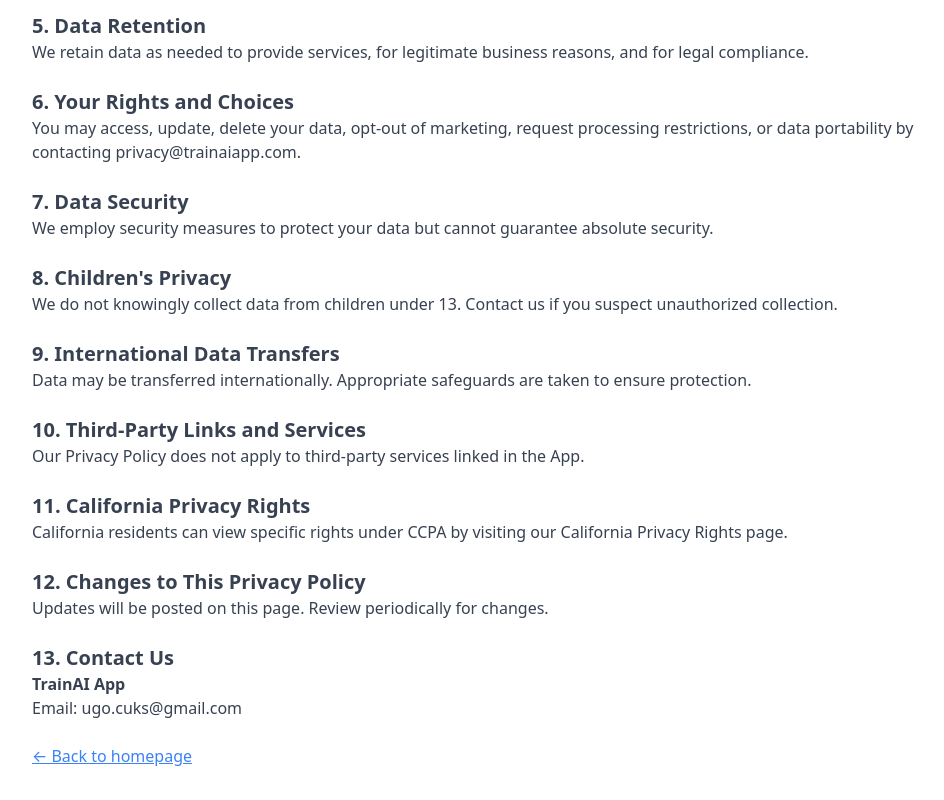
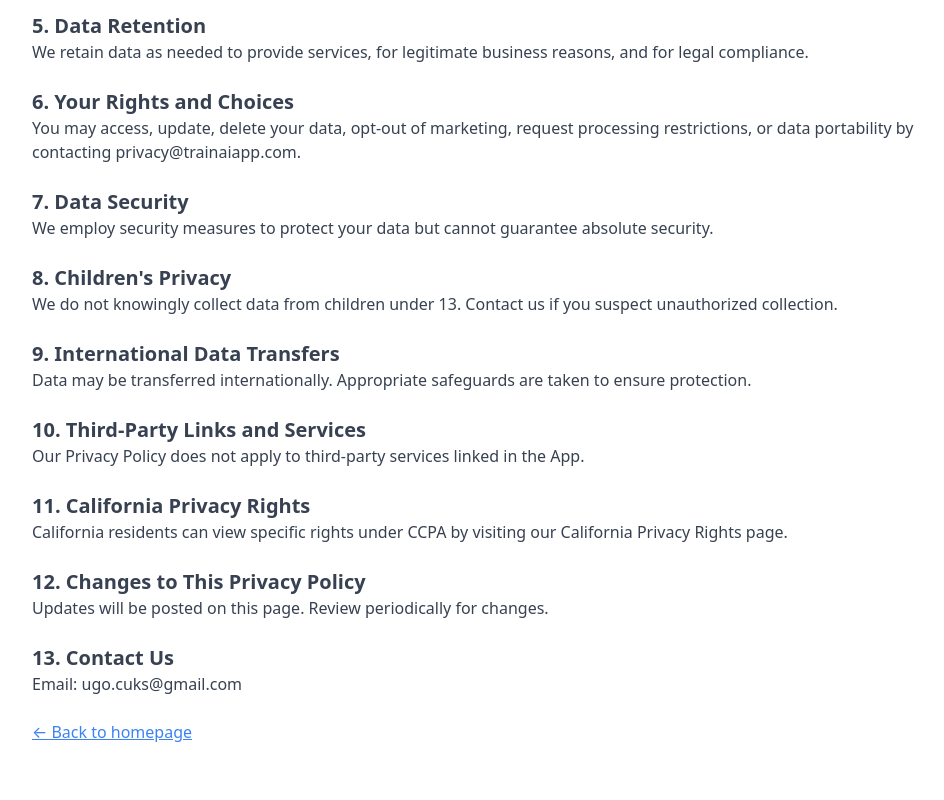
Before and after one commit to glodin/VybeAI, a plain HTML site: page privacy.html in a window 1280 px wide. Shown: the part 920-1720 px from the top of the page, without its empty margins (160-1104 px from the left). After the commit the page ends 1696 px from the top, so only its background shows below. Drawn offline with nearby package versions, Linux system fonts and the light colour scheme.

Commit message:
Update privacy.html

```diff
--- a/privacy.html
+++ b/privacy.html
@@ -75,7 +75,6 @@
 
         <h2 class="text-xl font-semibold mt-6">13. Contact Us</h2>
         <p>
-            <strong>TrainAI App</strong><br>
             Email: ugo.cuks@gmail.com<br>
         </p>
 
```
